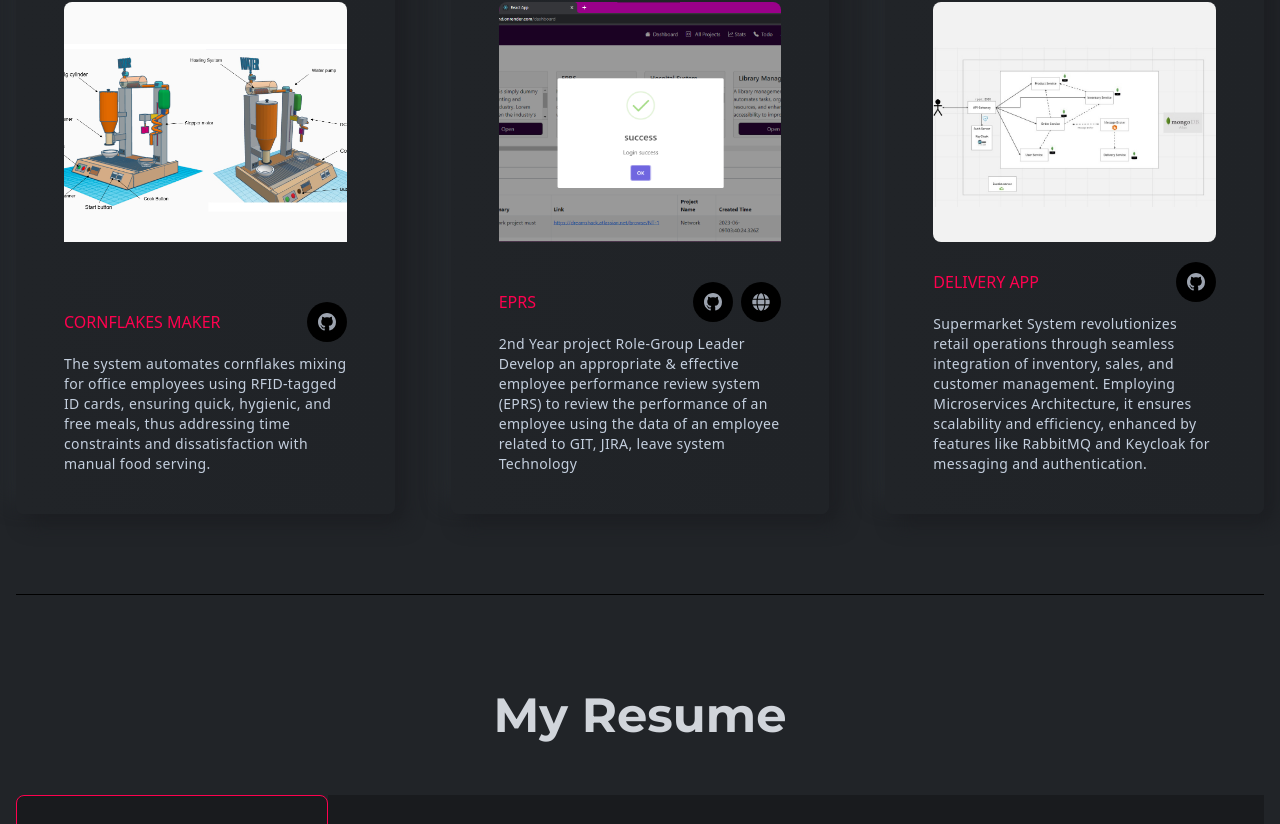
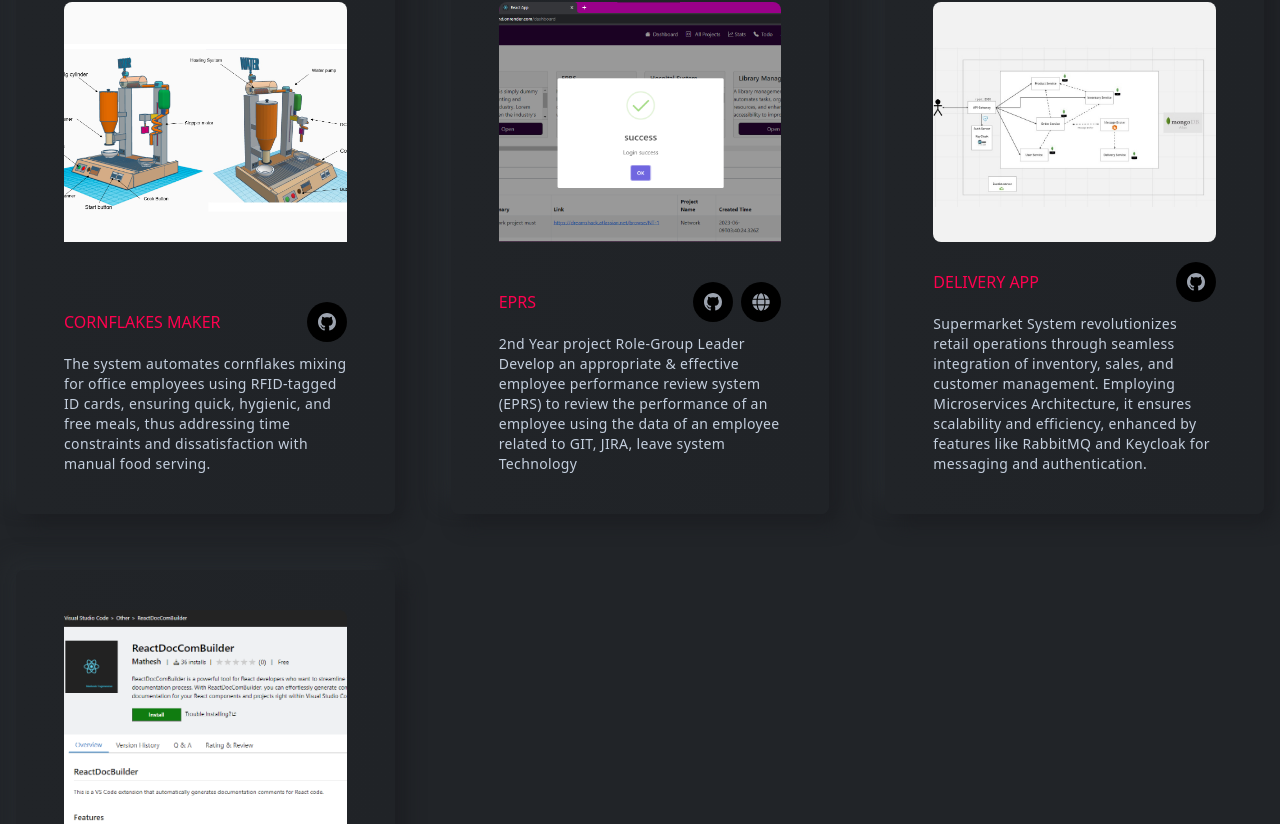
Before and after one commit to matheshyogeswaran/mathesh-react, a React (Create React App) app: page / in a window 1280 px wide. Shown: the part 1976-2800 px from the top of the page. Built offline with nearby package versions, Linux system fonts and the light colour scheme; no server answers.

Commit message:
VSCODE project added

```diff
--- a/src/assets/index.js
+++ b/src/assets/index.js
@@ -11,6 +11,7 @@ import HardwareProject from "./images/projects/HardwareProject.png"
 import eprs from "./images/projects/eprs.png";
 import delivery from "./images/projects/delivery.jpg";
 import favicon from "./images/favicon.ico";
+import reactVS from "./images/projects/reactVS.png"
 export {
   logo,
   bannerImg,
@@ -24,7 +25,8 @@ export {
   HardwareProject,
   eprs,
   delivery,
-  favicon
+  favicon,
+  reactVS
 
 
 };
--- a/src/components/projects/Projects.js
+++ b/src/components/projects/Projects.js
@@ -1,6 +1,6 @@
 import React from 'react'
 import Title from '../layouts/Title'
-import { HardwareProject, eprs, delivery } from "../../assets/index";
+import { HardwareProject, eprs, delivery,reactVS } from "../../assets/index";
 import ProjectsCard from './ProjectsCard';
 
 const Projects = () => {
@@ -36,6 +36,12 @@ const Projects = () => {
           src={delivery}
           githubLink="https://github.com/matheshyogeswaran/NetroShop"
         />
+        <ProjectsCard
+          title="ReactDocComBuilder"
+          des="ReactDocComBuilder is a powerful tool for React developers who want to streamline their documentation process. With ReactDocComBuilder, you can effortlessly generate comprehensive documentation for your React components and projects right within Visual Studio Code."
+          src={reactVS}
+          githubLink="https://github.com/matheshyogeswaran/ReactDocComBuilder"
+        />
         {/* <ProjectsCard
           title="SOCIAL MEDIA CLONE"
           des=" Lorem, ipsum dolor sit amet consectetur adipisicing elit.
```
Also changed, not shown: src/assets/images/projects/reactVS.png (added).
